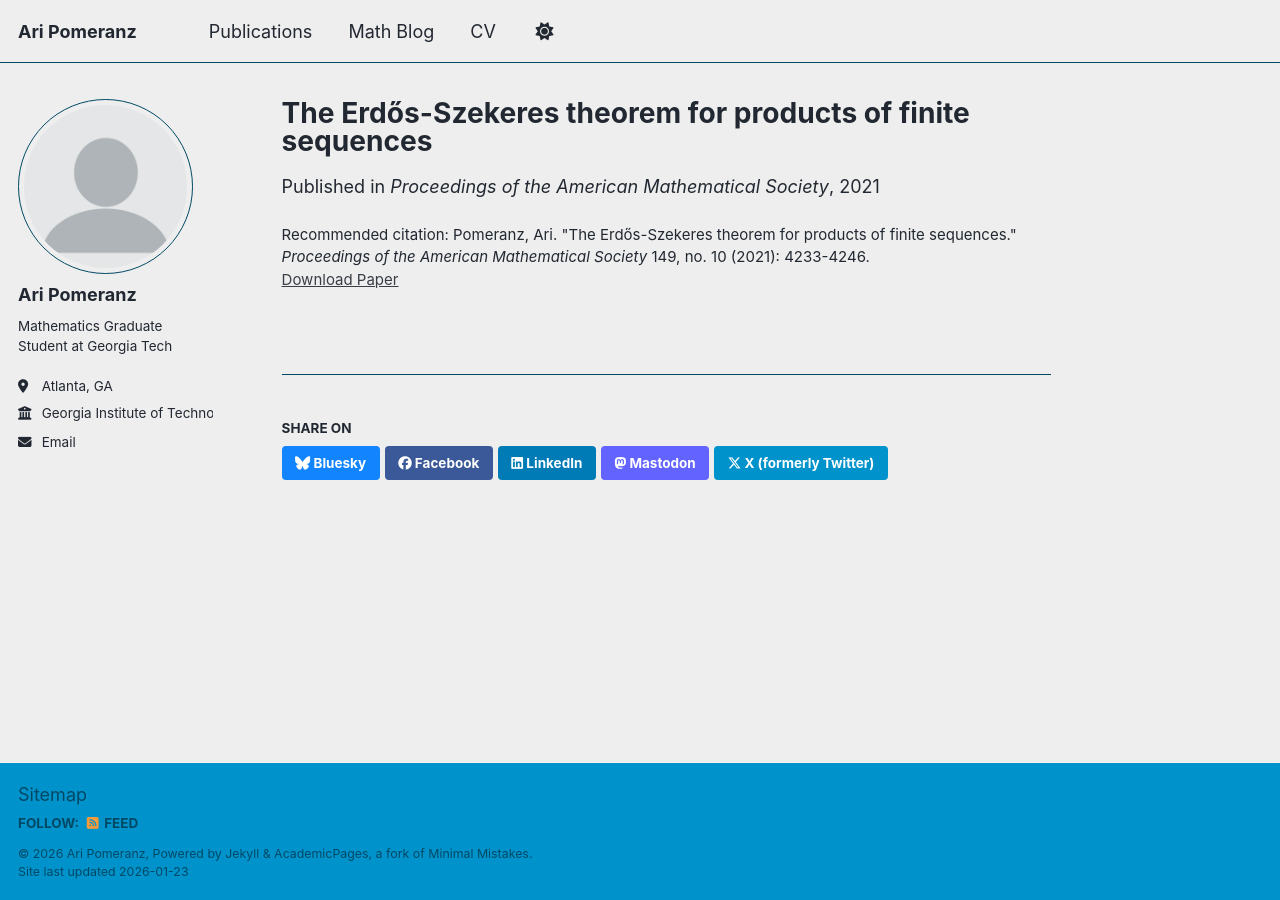
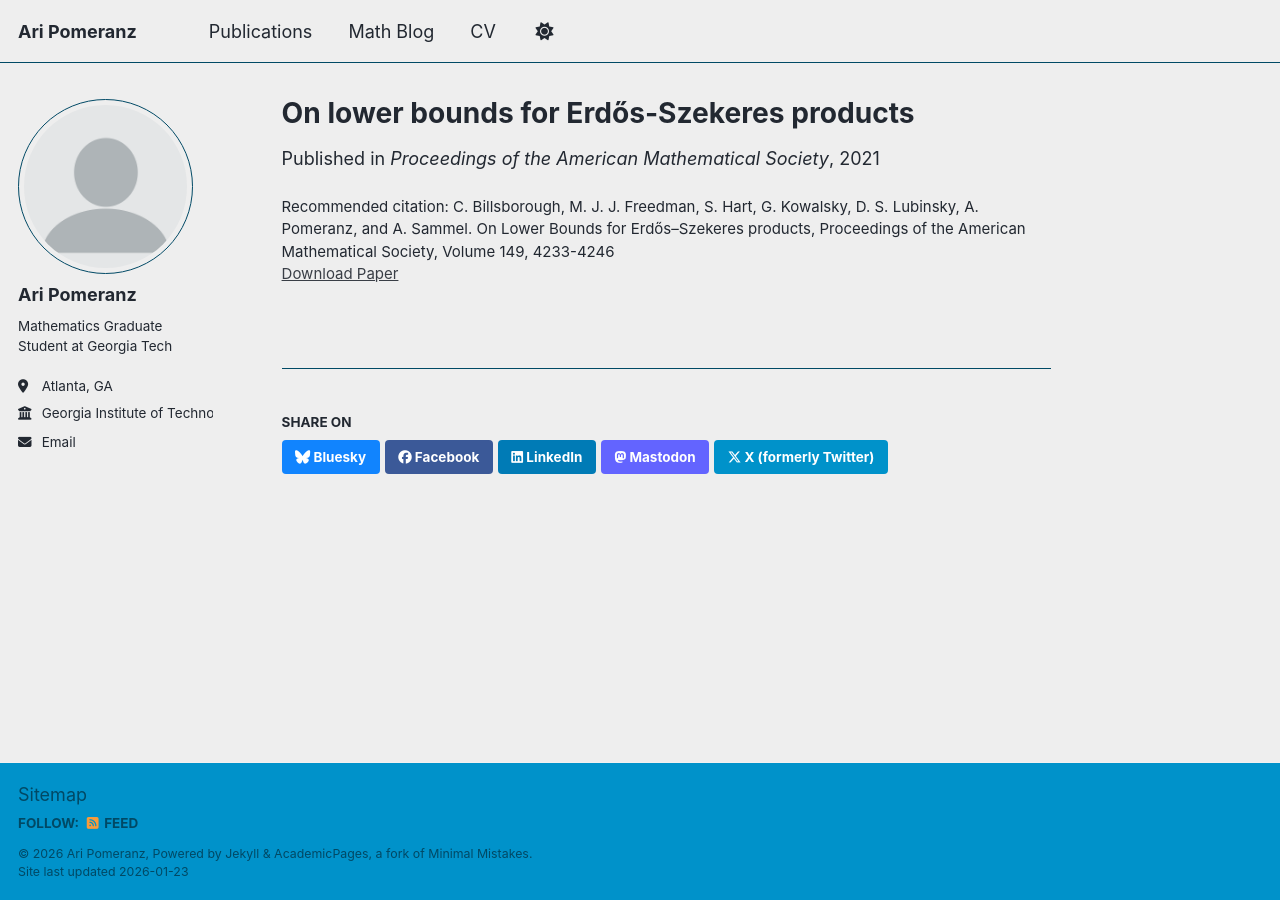
Before and after one commit to aripomeranz/aripomeranz, a Jekyll site: the page built from _publications/2021-07-23-erdos-szekeres.md, in a window 1280 px wide. Built offline with Jekyll 4.4.1, drawn with Linux system fonts in a browser that asks for light colours; a script bundle is joined from its source files by our own code; library files that are not in the unit come from our copies.

Commit message:
Update 2021-07-23-erdos-szekeres.md

```diff
--- a/_publications/2021-07-23-erdos-szekeres.md
+++ b/_publications/2021-07-23-erdos-szekeres.md
@@ -1,11 +1,10 @@
 ---
-title: "The Erdős-Szekeres theorem for products of finite sequences"
+title: "On lower bounds for Erdős-Szekeres products"
 collection: publications
 category: undergraduate
 permalink: /publication/2021-07-23-erdos-szekeres-products
-excerpt: 'This paper generalizes the Erdős-Szekeres theorem to products of sequences, establishing bounds for the longest monotonic subsequences in such structures.'
 date: 2021-07-23
 venue: 'Proceedings of the American Mathematical Society'
 paperurl: 'https://www.ams.org/journals/proc/2021-149-10/S0002-9939-2021-15503-2/S0002-9939-2021-15503-2.pdf'
-citation: 'Pomeranz, Ari. "The Erdős-Szekeres theorem for products of finite sequences." <i>Proceedings of the American Mathematical Society</i> 149, no. 10 (2021): 4233-4246.'
+citation: 'C. Billsborough, M. J. J. Freedman, S. Hart, G. Kowalsky, D. S. Lubinsky, A. Pomeranz, and A. Sammel. On Lower Bounds for Erdős–Szekeres products, Proceedings of the American Mathematical Society, Volume 149, 4233-4246'
 ---
```
